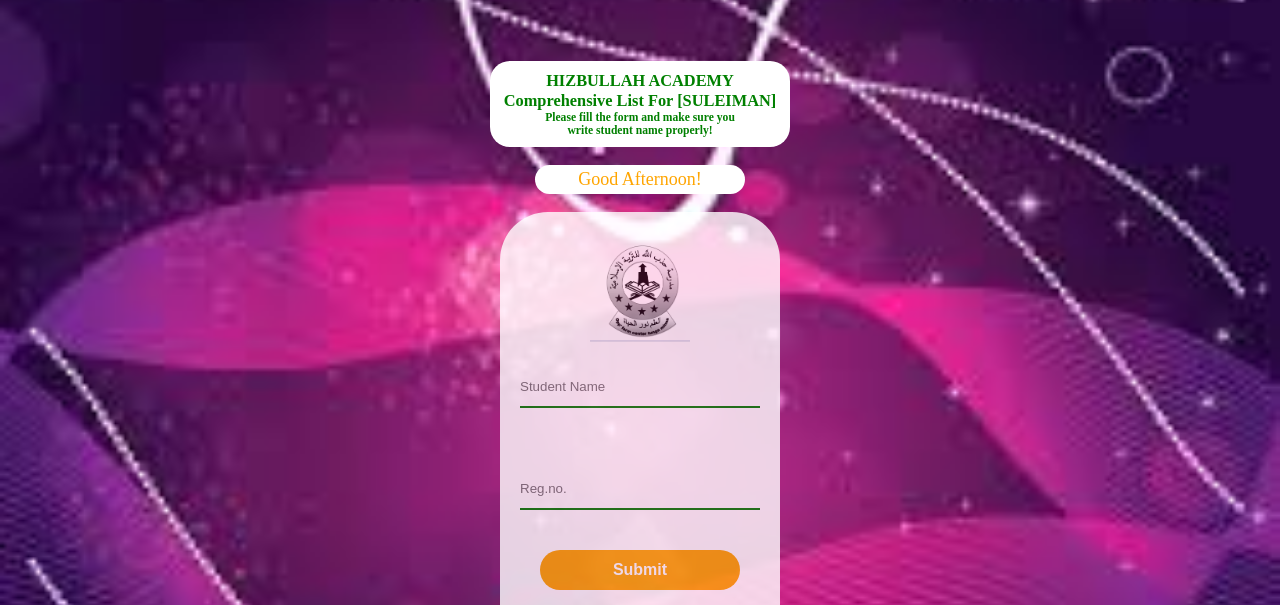
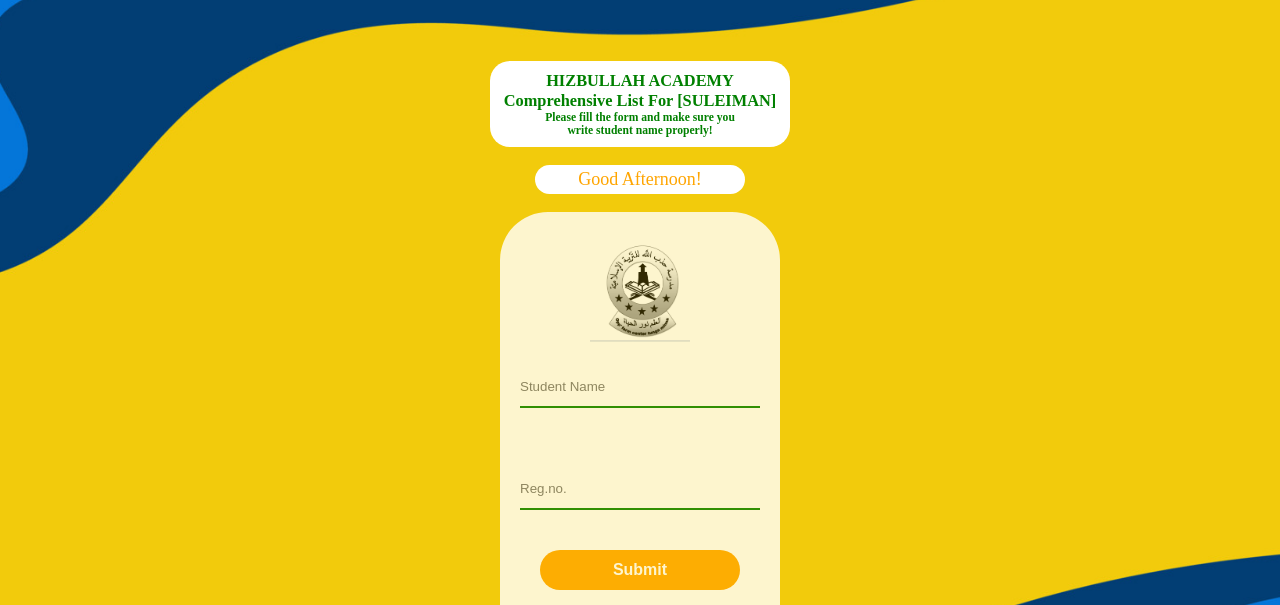
Before and after one commit to 142POWERSTRONG/HIZBULLAH, a plain HTML site: page Sule.html in a window 1280 px wide. Shown: the top 605 px of the page. Drawn offline with Linux system fonts and the light colour scheme.

Commit message:
Update code.css

```diff
--- a/code.css
+++ b/code.css
@@ -18,7 +18,7 @@ body {
 
       width: 100%;
     background: linear-gradient(to top, rgb(0,0,0,0.5)50%,rgb(0,0,0,0.5)50%,rgb(0,0,0,0.5)50%);
-    background-image: url(image.png);
+    background-image: url(image.jpg);
     background-position: center;
     background-size: cover;
     height: 110vh;
```
